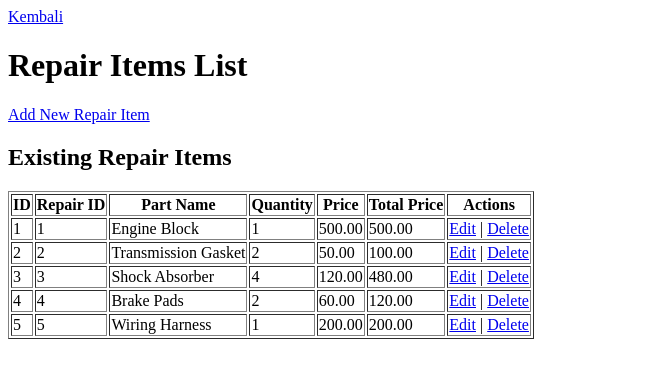
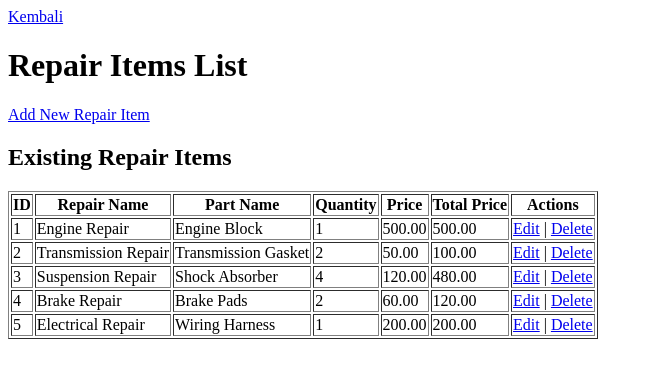
Before and after one commit to pusatilmu/workshop, a PHP site: page /repair_items/index.php in a window 1280 px wide. Shown: the top 378 px of the page, without its empty margins (0-653 px from the left). Run offline with PHP 8.4, Linux system fonts and the light colour scheme; data comes from the database, SQL or seed files in the repository.

Commit message:
Mengubah file: repair_items/index.php

```diff
--- a/repair_items/index.php
+++ b/repair_items/index.php
@@ -1,8 +1,21 @@
 <?php
 include('../config/database.php');
 
-// Fetch all repair items
-$sql = "SELECT * FROM repair_items";
+// Fetch all repair items with JOIN to the repair table
+$sql = "
+    SELECT
+        repair_items.id,
+        repair_items.repair_id,
+        repair_items.part_name,
+        repair_items.quantity,
+        repair_items.price,
+        repair_items.total_price,
+        repairs.repair_type AS repair_name  -- Mengambil nama perbaikan dari tabel repair
+    FROM
+        repair_items
+    JOIN
+        repairs ON repair_items.repair_id = repairs.id
+";
 $result = $conn->query($sql);
 ?>
 
@@ -24,7 +37,7 @@ $result = $conn->query($sql);
     <thead>
       <tr>
         <th>ID</th>
-        <th>Repair ID</th>
+        <th>Repair Name</th> <!-- Mengganti "Repair ID" dengan "Repair Name" -->
         <th>Part Name</th>
         <th>Quantity</th>
         <th>Price</th>
@@ -36,7 +49,7 @@ $result = $conn->query($sql);
       <?php while ($row = $result->fetch_assoc()) { ?>
         <tr>
           <td><?php echo $row['id']; ?></td>
-          <td><?php echo $row['repair_id']; ?></td>
+          <td><?php echo $row['repair_name']; ?></td> <!-- Menampilkan nama perbaikan -->
           <td><?php echo $row['part_name']; ?></td>
           <td><?php echo $row['quantity']; ?></td>
           <td><?php echo $row['price']; ?></td>
```
